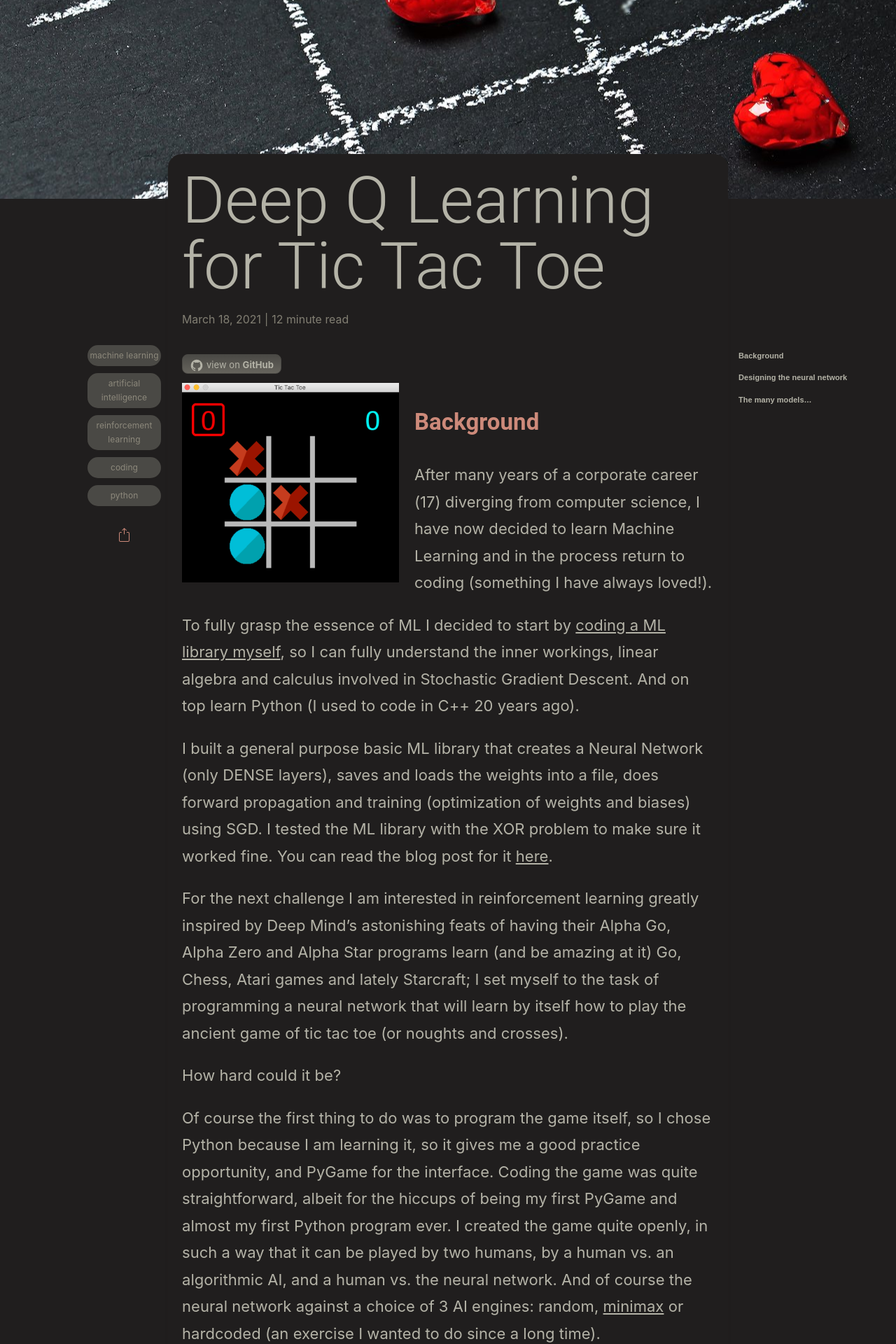
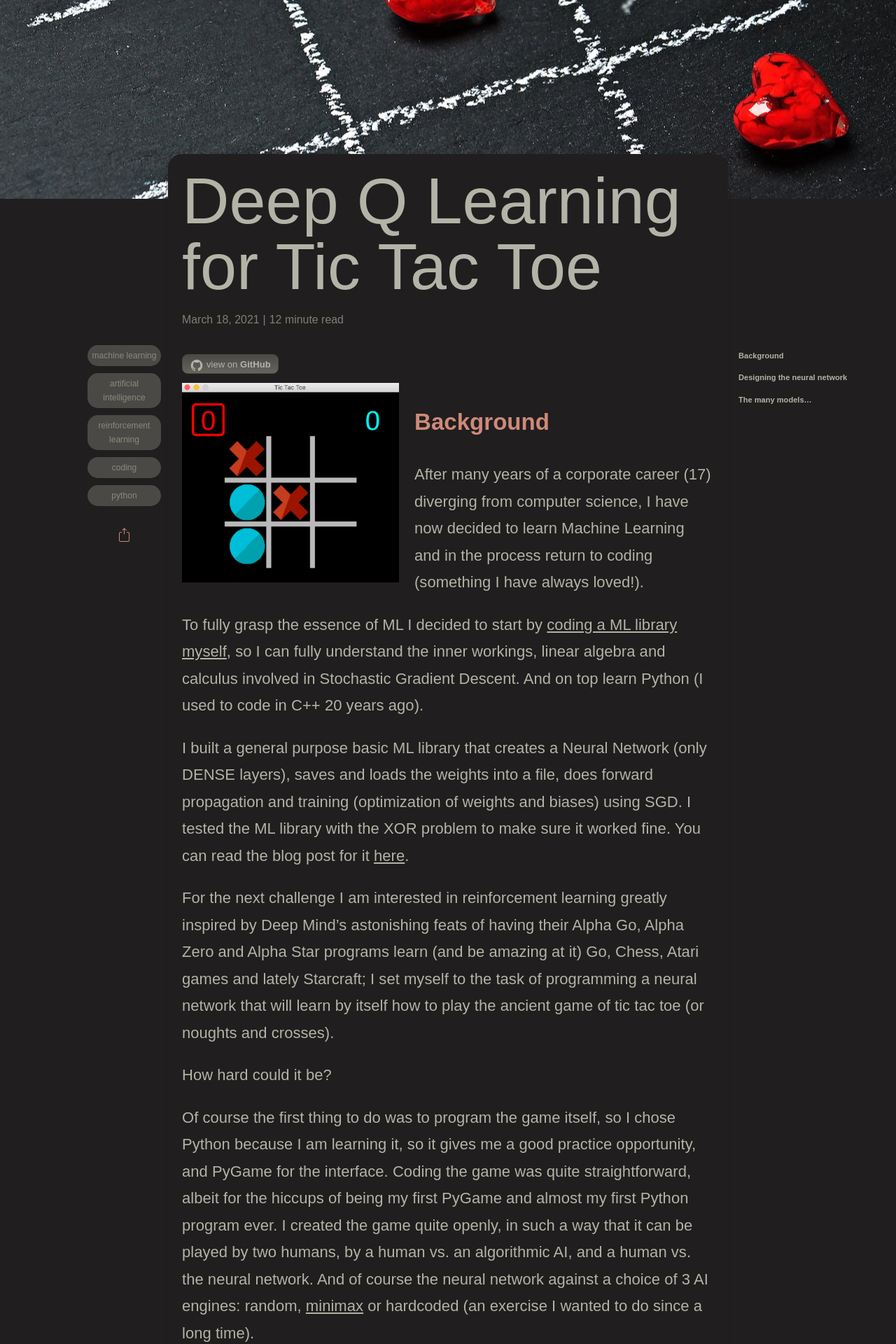
Before and after one commit to the-mvm/the-mvm.github.io, a Jekyll site: the page built from _posts/2021-03-18-deep-q-learning-tic-tac-toe.md, in a window 1280 px wide. Shown: the part 383-2303 px from the top of the page at 70% size. Built offline with Jekyll 4.4.1, drawn with Linux system fonts in a browser that asks for light colours; some web fonts are replaced; comment, search, counter and statistics services are not loaded.

Commit message:
changed fonts

```diff
--- a/_includes/head.html
+++ b/_includes/head.html
@@ -20,54 +20,46 @@
 	<style>
 /* latin */
 @font-face {
-		font-family: 'Inter';
+  font-family: 'Lora';
+  font-style: normal;
+  font-weight: 400;
+  src: url(https://fonts.gstatic.com/s/lora/v17/0QIvMX1D_JOuMwr7I_FMl_E.woff2) format('woff2');
+  unicode-range: U+0000-00FF, U+0131, U+0152-0153, U+02BB-02BC, U+02C6, U+02DA, U+02DC, U+2000-206F, U+2074, U+20AC, U+2122, U+2191, U+2193, U+2212, U+2215, U+FEFF, U+FFFD;
+}
+/* latin */
+@font-face {
+  font-family: 'Lora';
+  font-style: normal;
+  font-weight: 600;
+  src: url(https://fonts.gstatic.com/s/lora/v17/0QIvMX1D_JOuMwr7I_FMl_E.woff2) format('woff2');
+  unicode-range: U+0000-00FF, U+0131, U+0152-0153, U+02BB-02BC, U+02C6, U+02DA, U+02DC, U+2000-206F, U+2074, U+20AC, U+2122, U+2191, U+2193, U+2212, U+2215, U+FEFF, U+FFFD;
+}
+/* latin */
+@font-face {
+  font-family: 'Source Sans Pro';
   font-style: normal;
   font-weight: 200;
-		src: url(https://fonts.gstatic.com/s/inter/v3/UcC73FwrK3iLTeHuS_fvQtMwCp50KnMa1ZL7W0Q5nw.woff2) format('woff2');
+  src: url(https://fonts.gstatic.com/s/sourcesanspro/v14/6xKydSBYKcSV-LCoeQqfX1RYOo3i94_wlxdu3cOWxw.woff2) format('woff2');
   unicode-range: U+0000-00FF, U+0131, U+0152-0153, U+02BB-02BC, U+02C6, U+02DA, U+02DC, U+2000-206F, U+2074, U+20AC, U+2122, U+2191, U+2193, U+2212, U+2215, U+FEFF, U+FFFD;
-		font-display: swap;}
+}
 /* latin */
 @font-face {
-		font-family: 'Inter';
+  font-family: 'Source Sans Pro';
   font-style: normal;
-		font-weight: 300;
-		src: url(https://fonts.gstatic.com/s/inter/v3/UcC73FwrK3iLTeHuS_fvQtMwCp50KnMa1ZL7W0Q5nw.woff2) format('woff2');
+  font-weight: 400;
+  src: url(https://fonts.gstatic.com/s/sourcesanspro/v14/6xK3dSBYKcSV-LCoeQqfX1RYOo3qOK7lujVj9w.woff2) format('woff2');
   unicode-range: U+0000-00FF, U+0131, U+0152-0153, U+02BB-02BC, U+02C6, U+02DA, U+02DC, U+2000-206F, U+2074, U+20AC, U+2122, U+2191, U+2193, U+2212, U+2215, U+FEFF, U+FFFD;
-		font-display: swap;}
+}
 /* latin */
 @font-face {
-		font-family: 'Inter';
+  font-family: 'Source Sans Pro';
   font-style: normal;
-		font-weight: 600;
-		src: url(https://fonts.gstatic.com/s/inter/v3/UcC73FwrK3iLTeHuS_fvQtMwCp50KnMa1ZL7W0Q5nw.woff2) format('woff2');
+  font-weight: 700;
+  src: url(https://fonts.gstatic.com/s/sourcesanspro/v14/6xKydSBYKcSV-LCoeQqfX1RYOo3ig4vwlxdu3cOWxw.woff2) format('woff2');
   unicode-range: U+0000-00FF, U+0131, U+0152-0153, U+02BB-02BC, U+02C6, U+02DA, U+02DC, U+2000-206F, U+2074, U+20AC, U+2122, U+2191, U+2193, U+2212, U+2215, U+FEFF, U+FFFD;
-		font-display: swap;}
-		/* latin */
-		@font-face {
-		font-family: 'Roboto';
-		font-style: normal;
-		font-weight: 100;
-		src: url(https://fonts.gstatic.com/s/roboto/v27/KFOkCnqEu92Fr1MmgVxIIzIXKMny.woff2) format('woff2');
-		unicode-range: U+0000-00FF, U+0131, U+0152-0153, U+02BB-02BC, U+02C6, U+02DA, U+02DC, U+2000-206F, U+2074, U+20AC, U+2122, U+2191, U+2193, U+2212, U+2215, U+FEFF, U+FFFD;
-		font-display: swap;}
-		/* latin */
-		@font-face {
-		font-family: 'Roboto';
-		font-style: normal;
-		font-weight: 300;
-		src: url(https://fonts.gstatic.com/s/roboto/v27/KFOlCnqEu92Fr1MmSU5fBBc4AMP6lQ.woff2) format('woff2');
-		unicode-range: U+0000-00FF, U+0131, U+0152-0153, U+02BB-02BC, U+02C6, U+02DA, U+02DC, U+2000-206F, U+2074, U+20AC, U+2122, U+2191, U+2193, U+2212, U+2215, U+FEFF, U+FFFD;
-		font-display: swap;}
-		/* latin */
-		@font-face {
-		font-family: 'Roboto';
-		font-style: normal;
-		font-weight: 500;
-		src: url(https://fonts.gstatic.com/s/roboto/v27/KFOlCnqEu92Fr1MmEU9fBBc4AMP6lQ.woff2) format('woff2');
-		unicode-range: U+0000-00FF, U+0131, U+0152-0153, U+02BB-02BC, U+02C6, U+02DA, U+02DC, U+2000-206F, U+2074, U+20AC, U+2122, U+2191, U+2193, U+2212, U+2215, U+FEFF, U+FFFD;
-		font-display: swap;}
+}
 	</style>
-	<!-- <link href="https://fonts.googleapis.com/css?family=Inter:200,300,600|Roboto:100,300,500" rel="stylesheet"> -->
+	<!-- <link href="https://fonts.googleapis.com/css?family=Lora:400,600|Source+Sans+Pro:200,400,700" rel="stylesheet"> -->
 	<!-- Font Awesome -->
 	<link rel="stylesheet" href="{{ relativebase }}assets/fonts/font-awesome/css/font-awesome.min.css">
 	<!-- Styles -->
--- a/assets/css/main.css
+++ b/assets/css/main.css
@@ -27,14 +27,14 @@ html {
   --grey5:        #F0EFED;
   --background:   #ffffff;
   --shadows:      rgba(32,30,30,.3);
-  --font1: 'Inter';           /* body text */
-  --font2: 'Roboto';          /* headers and titles   */
-  --font1-light:      200;
-  --font1-regular:    300;
+  --font1: 'Lora';                      /* body text */
+  --font2: 'Source Sans Pro';          /* headers and titles   */
+  --font1-light:      400;
+  --font1-regular:    400;
   --font1-bold:       600;
-  --font2-light:      100;
-  --font2-regular:    300;
-  --font2-bold:       500;
+  --font2-light:      200;
+  --font2-regular:    400;
+  --font2-bold:       700;
 }
 
 html[data-theme="dark"]  {
@@ -1490,7 +1490,8 @@ img + small, img + br + small {
     font-size:.6em;
     color:var(--grey1);
     margin-bottom: 1.5em;
-    text-align: center
+    text-align: center;
+    font-style: italic;
 }
 
 .page-content img {
```
Lines whose indentation alone changed are shown as unchanged.
